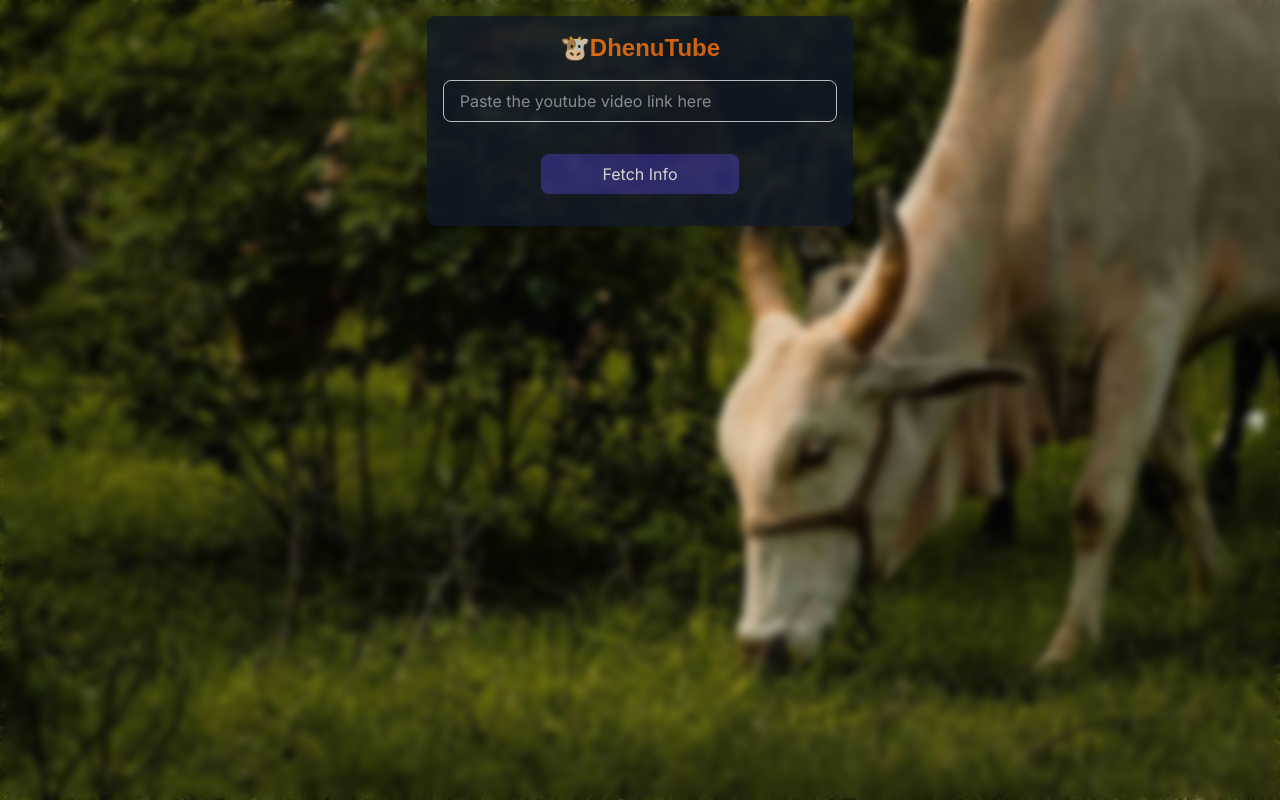
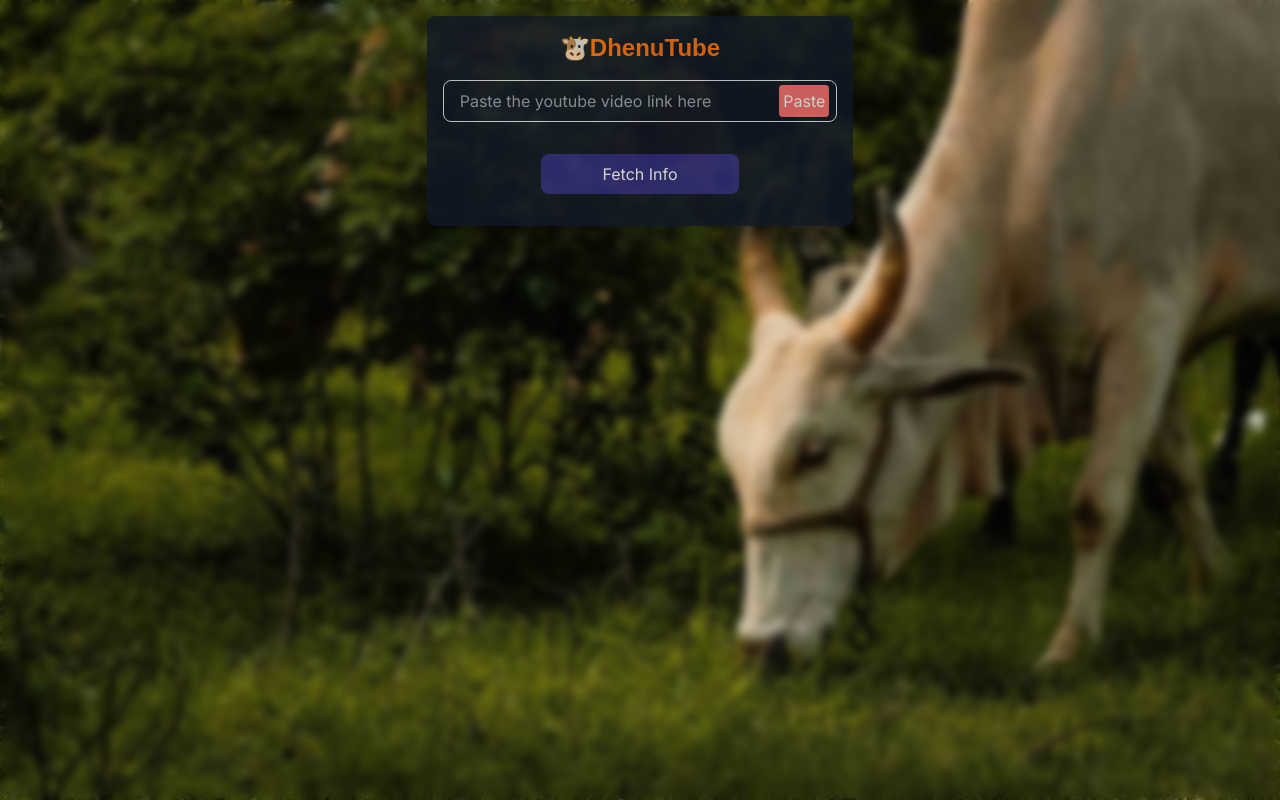
Before and after one commit to mskp/next-dhenu-tube, a Next.js app: page / in a window 1280 px wide. Built offline with nearby package versions, Linux system fonts and the light colour scheme; a web font is replaced by a local one.

Commit message:
Added paste button

```diff
--- a/app/page.jsx
+++ b/app/page.jsx
@@ -24,6 +24,15 @@ export default function HomePage() {
       setAvailableQualities([]);
     }
   }, [youtubeVideoUrl]);
+
+  const handlePaste = async () => {
+    try {
+      const text = await navigator.clipboard.readText();
+      setYoutubeVideoUrl(text);
+    } catch (error) {
+      console.error("Failed to paste from clipboard:", error);
+    }
+  };
 
   const fetchVideoInfo = async () => {
     setIsFetching(true);
@@ -69,10 +78,9 @@ export default function HomePage() {
       setThumbnailUrl("");
       setAvailableQualities([]);
       setIsFetching(false);
-      setYoutubeVideoUrl("")
-      setSelectedQuality("")
+      setYoutubeVideoUrl("");
+      setSelectedQuality("");
     }
-
   };
   return (
     <main className="min-w-full min-h-screen backdrop-blur-sm">
@@ -84,14 +92,19 @@ export default function HomePage() {
             🐮DhenuTube
           </h1>
 
-          <div className="mb-8">
+          <div className="mb-8 relative">
+            <div className="absolute right-2 top-1/2 transform -translate-y-1/2 bg-red-400 p-1 rounded">
+              <button onClick={handlePaste} className="text-white">
+                Paste
+              </button>
+            </div>
             <input
               type="text"
               value={youtubeVideoUrl}
               onChange={(e) => {
                 setYoutubeVideoUrl(e.target.value);
               }}
-              className="bg-transparent text-white w-full px-4 py-2 border rounded-lg focus:outline-none focus:ring focus:border-indigo-950"
+              className="bg-transparent text-white w-full px-4 py-2 border rounded-lg focus:outline-none focus:ring focus:border-indigo-950 pr-16"
               placeholder="Paste the youtube video link here"
             />
           </div>
@@ -160,3 +173,111 @@ export default function HomePage() {
     </main>
   );
 }
+
+/**
+ *
+ *
+ * // ... (existing code)
+
+export default function HomePage() {
+  // ... (existing useState and useEffect)
+
+  const handlePaste = async () => {
+    try {
+      const text = await navigator.clipboard.readText();
+      setYoutubeVideoUrl(text);
+    } catch (error) {
+      console.error("Failed to paste from clipboard:", error);
+    }
+  };
+
+  return (
+    <main className="min-w-full min-h-screen backdrop-blur-sm">
+      <div className="flex justify-center items-start text-center min-h-screen pt-4">
+        <div className="center-div w-full md:w-1/2 lg:w-1/3 p-4 bg-gray-900 opacity-80 shadow-lg rounded-lg">
+          <h1 className={`${sono.className} text-2xl font-bold mb-4 text-orange-500`}>
+            🐮DhenuTube
+          </h1>
+
+          <div className="mb-8 relative">
+            <input
+              type="text"
+              value={youtubeVideoUrl}
+              onChange={(e) => {
+                setYoutubeVideoUrl(e.target.value);
+              }}
+              className="bg-transparent text-white w-full px-4 py-2 border rounded-lg focus:outline-none focus:ring focus:border-indigo-950"
+              placeholder="Paste the youtube video link here"
+            />
+            <button
+              onClick={handlePaste}
+              className="absolute top-1/2 transform -translate-y-1/2 right-4 text-white"
+            >
+              Paste
+            </button>
+          </div>
+
+          <div className="mb-4">
+            <button
+              onClick={fetchVideoInfo}
+              disabled={!youtubeVideoUrl || isFetching}
+              className="w-full md:w-1/2 bg-indigo-900 text-white px-4 py-2 rounded-lg"
+            >
+              {isFetching ? "Fetching..." : "Fetch Info"}
+            </button>
+          </div>
+
+          {thumbnailUrl && (
+            <div className="mb-4 mx-auto">
+              <img
+                src={thumbnailUrl}
+                alt="Video Thumbnail"
+                className="rounded-md shadow-lg max-w-full"
+              />
+            </div>
+          )}
+
+          {videoTitle && (
+            <div className="text-white mb-2 underline">{videoTitle}</div>
+          )}
+
+          {availableQualities && availableQualities.length > 0 && (
+            <div className="text-white">
+              <h4 className="mb-2">Select Quality:</h4>
+              <ul className={`mb-4 ${isFetching ? "" : "fade-in"}`}>
+                {availableQualities.map((quality) => (
+                  <li
+                    key={quality}
+                    onClick={() => handleQualityChange({ target: { value: quality } })}
+                    className={`cursor-pointer border-4 bg-slate-700 mb-2 hover:opacity-60 ${
+                      quality === selectedQuality
+                        ? "border-2 border-pink-600"
+                        : "border-indigo-950"
+                    } p-2 rounded-md`}
+                  >
+                    {quality}
+                  </li>
+                ))}
+              </ul>
+            </div>
+          )}
+
+          {availableQualities && selectedQuality && (
+            <div className="mb-4">
+              <button
+                onClick={handleDownload}
+                disabled={isDownloading}
+                className="w-full md:w-1/2 bg-indigo-900 text-white px-4 py-2 rounded-lg"
+              >
+                {isDownloading ? "Redirecting..." : "Download"}
+              </button>
+            </div>
+          )}
+        </div>
+      </div>
+    </main>
+  );
+}
+
+ *
+ */
```
